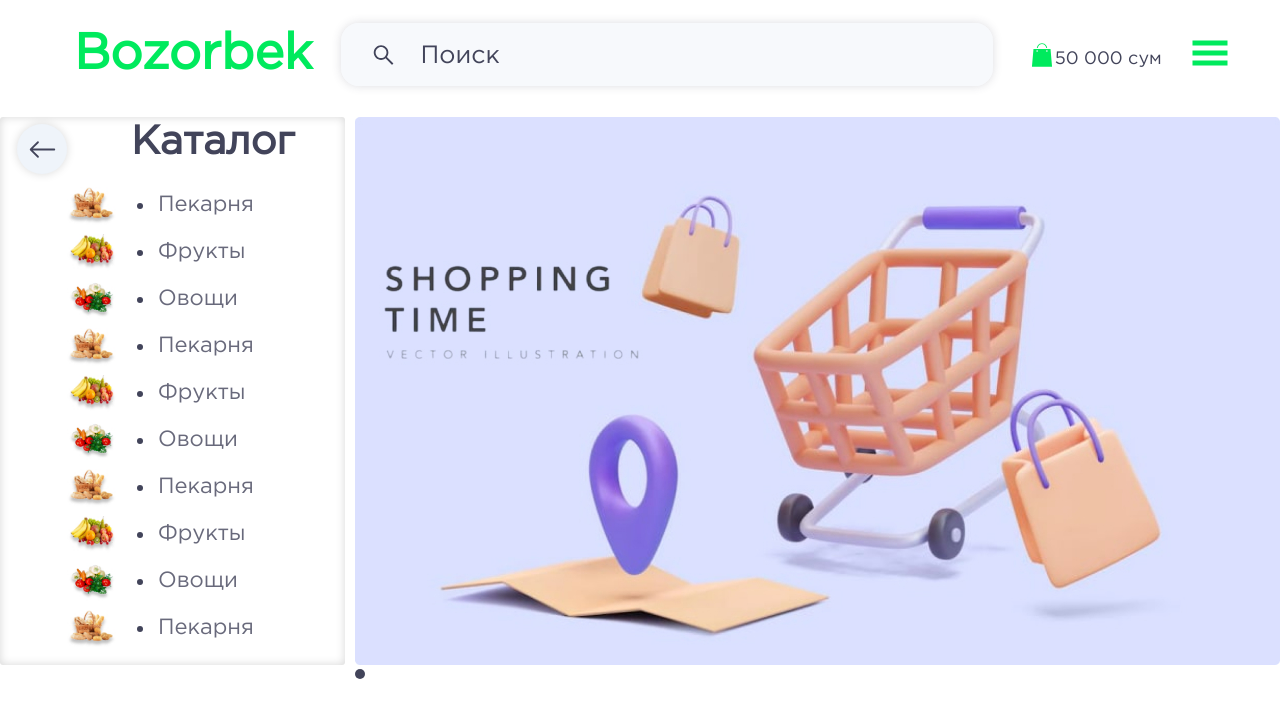
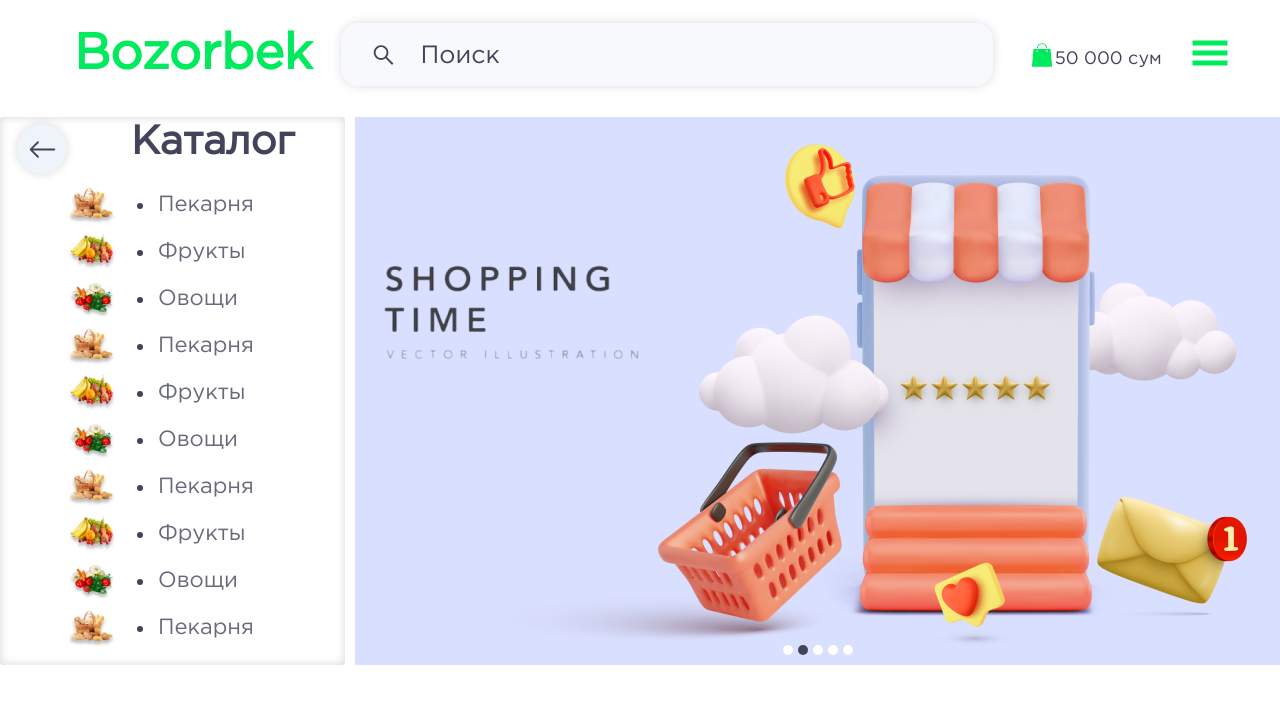
Before and after one commit to Ulugbekdev/Bozorbek, a Next.js app: page / in a window 1280 px wide. Shown: the top 718 px of the page. Built offline with nearby package versions, Linux system fonts and the light colour scheme.

Commit message:
changed slider home page

```diff
--- a/components/Slider/HomeSliderPromotion/index.tsx
+++ b/components/Slider/HomeSliderPromotion/index.tsx
@@ -1,11 +1,11 @@
 import Link from 'next/link';
 import Image from 'next/image';
 import { Swiper, SwiperSlide } from 'swiper/react';
-import SwiperCore, { Pagination } from 'swiper';
+import { Autoplay, Pagination } from 'swiper';
 import 'swiper/css';
+import 'swiper/css/pagination';
+import 'swiper/css/autoplay';
 import styles from '../../../styles/HomeSliderPromotion.module.sass';
-
-SwiperCore.use([Pagination]);
 
 const HomeSliderPromotion = () => {
     return (
@@ -15,21 +15,20 @@ const HomeSliderPromotion = () => {
                 spaceBetween={50}
                 slidesPerView={1}
                 loop={true}
-                autoplay={{
-                    delay: 3000,
-                    stopOnLastSlide: false
-                }}
+                autoplay={true}
                 speed={500}
+                modules={[Pagination, Autoplay]}
                 pagination={{
-                    modifierClass: styles.slider__list,
+                    clickable: true,
                     bulletClass: styles.slider__bullet,
                     bulletActiveClass: styles.slider__bullet_active
                 }}
             >
-                <SwiperSlide tag='li'>
+                <SwiperSlide >
                     <Link href={'/'}>
                         <a className={styles.slider__link}>
                             <Image
+                                priority={true}
                                 src={'/images/home-slider-promotion1.jpg'}
                                 alt='shopping'
                                 width={925}
@@ -38,7 +37,7 @@ const HomeSliderPromotion = () => {
                         </a>
                     </Link>
                 </SwiperSlide>
-                <SwiperSlide tag='li'>
+                <SwiperSlide >
                     <Link href={'/'}>
                         <a className={styles.slider__link}>
                             <Image
@@ -50,7 +49,7 @@ const HomeSliderPromotion = () => {
                         </a>
                     </Link>
                 </SwiperSlide>
-                <SwiperSlide tag='li'>
+                <SwiperSlide >
                     <Link href={'/'}>
                         <a className={styles.slider__link}>
                             <Image
@@ -62,7 +61,7 @@ const HomeSliderPromotion = () => {
                         </a>
                     </Link>
                 </SwiperSlide>
-                <SwiperSlide tag='li'>
+                <SwiperSlide >
                     <Link href={'/'}>
                         <a className={styles.slider__link}>
                             <Image
@@ -74,7 +73,7 @@ const HomeSliderPromotion = () => {
                         </a>
                     </Link>
                 </SwiperSlide>
-                <SwiperSlide tag='li'>
+                <SwiperSlide >
                     <Link href={'/'}>
                         <a className={styles.slider__link}>
                             <Image
--- a/styles/Catalog.module.sass
+++ b/styles/Catalog.module.sass
@@ -6,7 +6,7 @@
     max-width: 400px
     margin-right: 10px
     border-radius: 3px
-    justify-content: start
+    justify-content: flex-start
     padding: 7px 10px 18px 17px
     box-shadow: inset 0px 0px 10px #00000029
 
@@ -53,7 +53,7 @@
         display: flex
         position: relative
         align-items: center
-        justify-content: start
+        justify-content: flex-start
 
         @include link
         @include fontRegular(22px, #42445ACC)
--- a/styles/Header.module.sass
+++ b/styles/Header.module.sass
@@ -47,7 +47,7 @@
 
     &__cardData
         display: flex
-        align-items: end
+        align-items: flex-end
 
         @include fontRegular(18px, $darkBlue)
 
--- a/styles/HomeSliderPromotion.module.sass
+++ b/styles/HomeSliderPromotion.module.sass
@@ -6,20 +6,13 @@
     max-height: 548px
     border-radius: 5px
 
-    &__list
-        display: flex
-        position: absolute
-        bottom: 19px
-        left: 50%
-        z-index: 1000
-        transform: translateX(-50%)
-
     &__bullet
         width: 10px
         height: 10px
-        display: block
+        cursor: pointer
         border-radius: 50%
         background: $white
+        display: inline-block
 
         & + &
             margin-left: 5px
```
